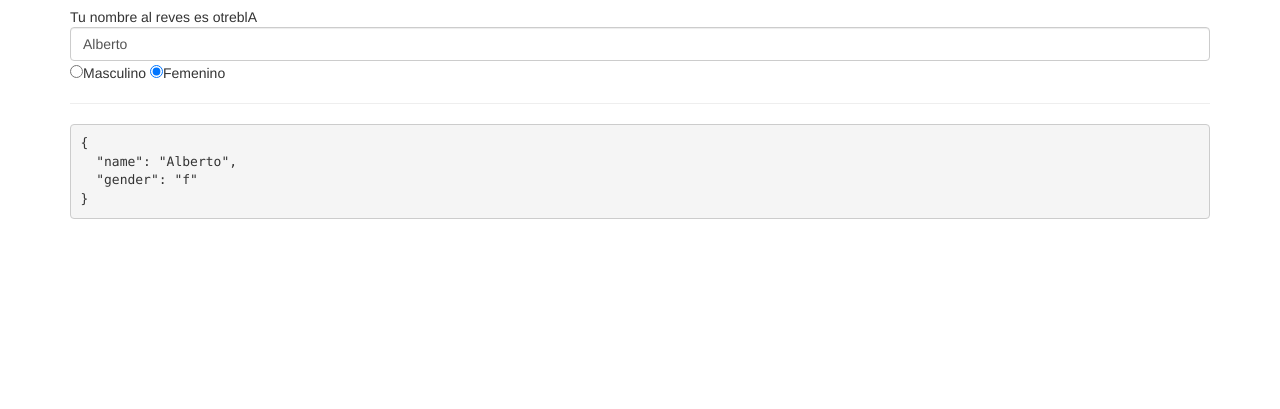
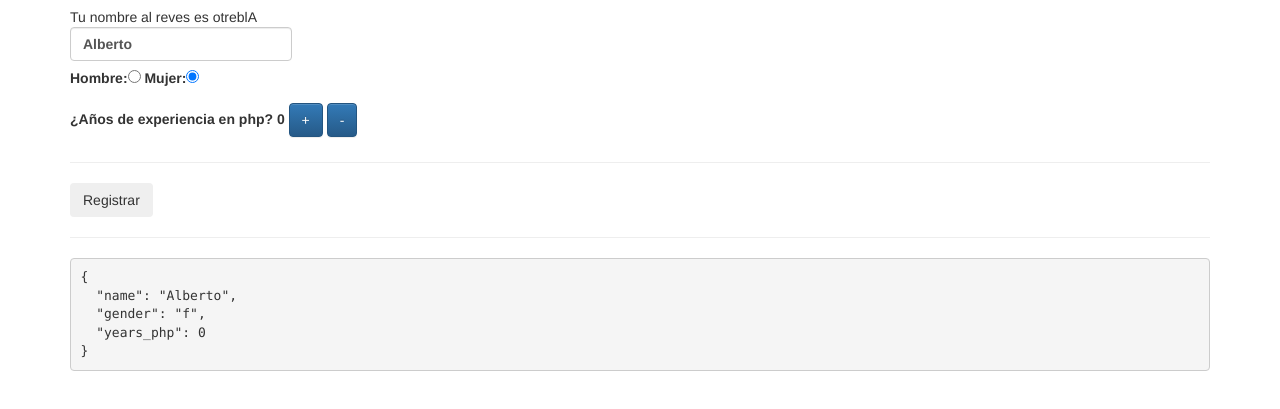
Before and after one commit to albertoacm/vue_examples_stydenet, a plain HTML site: page index.html in a window 1280 px wide. Shown: the part 63-472 px from the top of the page. Drawn offline with nearby package versions, Linux system fonts and the light colour scheme.

Commit message:
butones de suma y resta

```diff
--- a/index.html
+++ b/index.html
@@ -15,9 +15,26 @@
       <h1>{{gender == 'm' ? 'Bienvenido' : 'Bienvenida' }}, {{ name }}</h1>
       <!-- Directivas v-if, v-show, v-else -->
       <span v-if="name.length > 5"> Tu nombre al reves es {{ name.split('').reverse().join('') }}</span>
-      <input type="text" v-model="name" class="form-control">
-      <input type="radio" value="m" v-model="gender"/>Masculino
-      <input type="radio" value="f" v-model="gender"/>Femenino
+      <form @submit.prevent="signUp">
+        <label><input type="text" v-model="name" class="form-control"></label>
+        <p>
+          <label>
+            Hombre:<input type="radio" value="m" v-model="gender"/>
+          </label>
+          <label>
+            Mujer:<input type="radio" value="f" v-model="gender"/>
+          </label>
+        </p>
+        <p>
+          <label>
+            ¿Años de experiencia en php? {{ years_php }}
+            <button class="btn btn-primary">+</button>
+            <button class="btn btn-primary">-</button>
+          </label>
+        </p>
+        <hr>
+        <button type="submit" class="btn bnt-primary">Registrar</button>
+      </form>
       <hr>
       <pre>{{ $data }}</pre>
     </div>
@@ -26,7 +43,13 @@
         el: "#app",
         data: {
           name: "Alberto",
-          gender: "f"
+          gender: "f",
+          years_php: 0
+        },
+        methods:{
+          signUp: function(){
+            console.log('Bienvenido '+this.name)
+          }
         }
       })
     </script>
```
